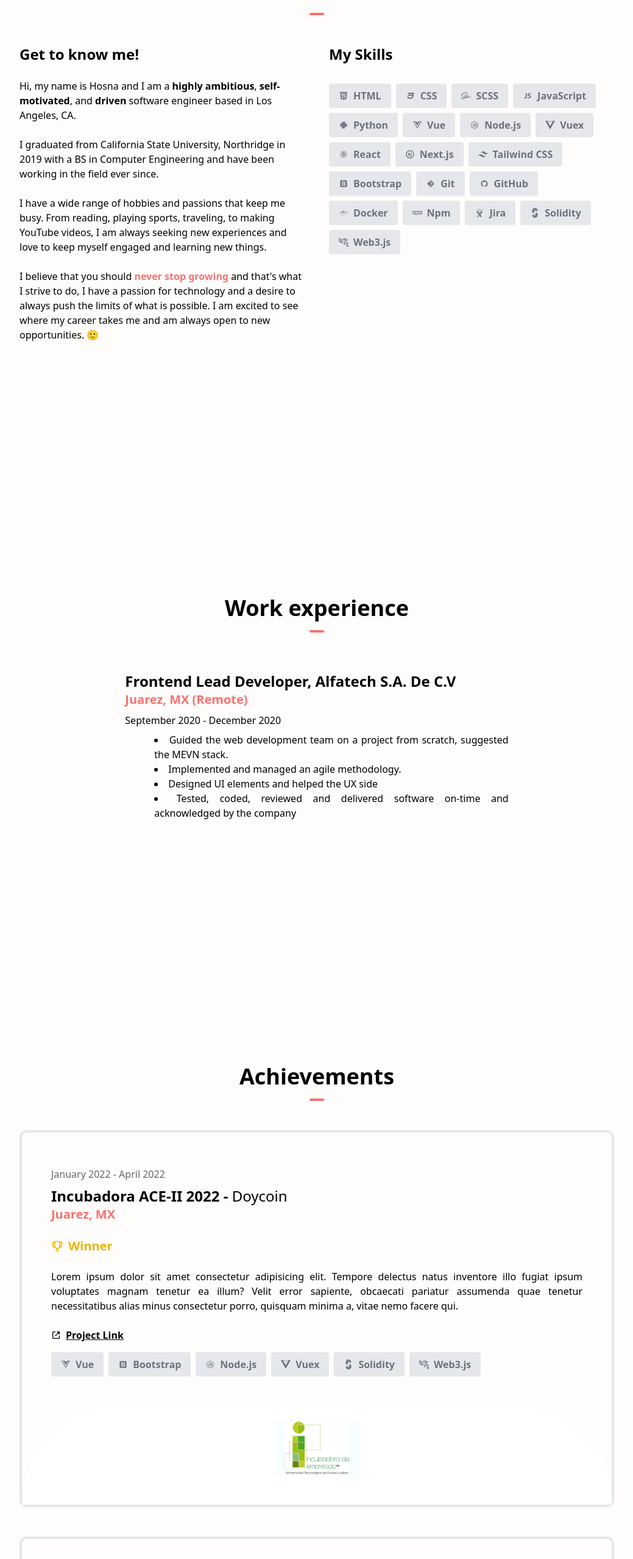
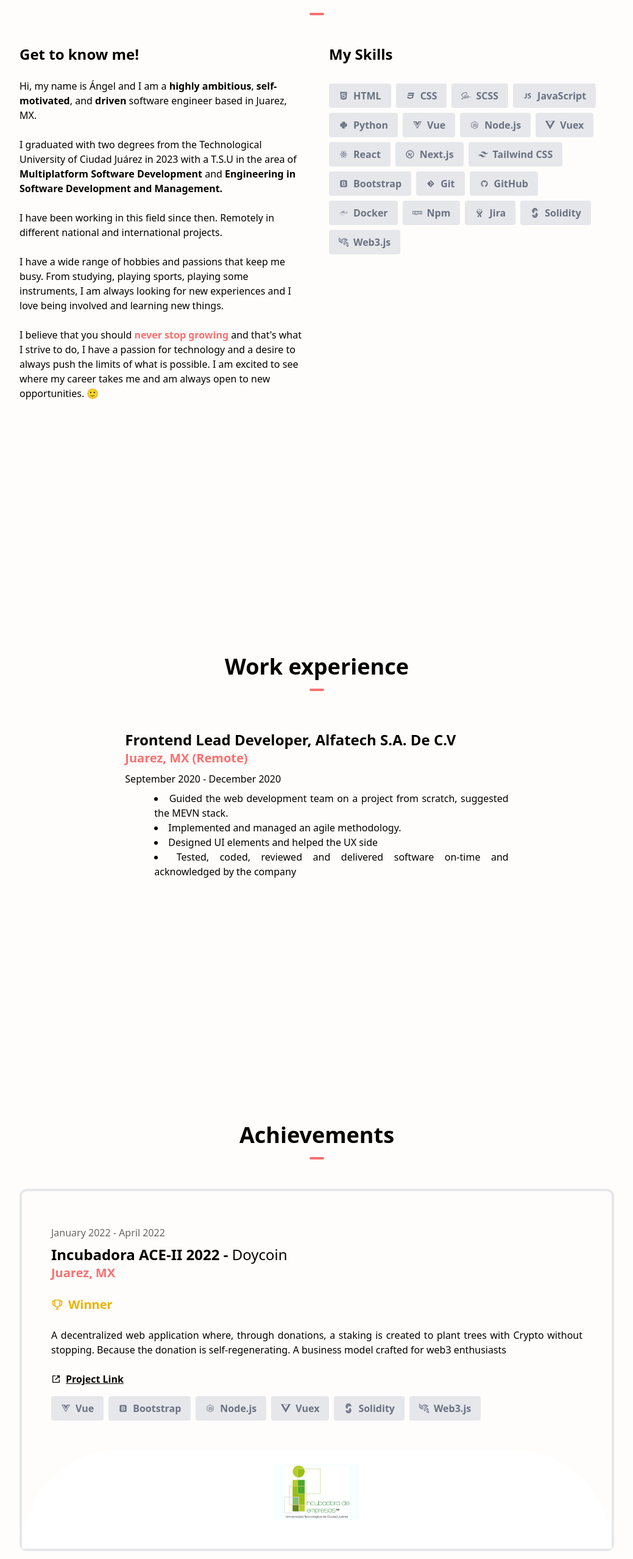
Before and after one commit to srteerra/srteerra, a Next.js app: page / in a window 1280 px wide. Shown: the part 950-3506 px from the top of the page at 61% size, without its empty margins (120-1159 px from the left). Built offline with nearby package versions, Linux system fonts and the light colour scheme.

Commit message:
feat: changes

```diff
--- a/src/components/About/index.jsx
+++ b/src/components/About/index.jsx
@@ -43,24 +43,23 @@ const AboutSection = () => {
               Get to know me!
             </h1>
             <p>
-              Hi, my name is Hosna and I am a{" "}
+              Hi, my name is Ángel and I am a{" "}
               <span className="font-bold">{"highly ambitious"}</span>,
               <span className="font-bold">{" self-motivated"}</span>, and
               <span className="font-bold">{" driven"}</span> software engineer
-              based in Los Angeles, CA.
+              based in Juarez, MX.
             </p>
             <br />
             <p>
-              I graduated from California State University, Northridge in 2019
-              with a BS in Computer Engineering and have been working in the
-              field ever since.
+            I graduated with two degrees from the Technological University of Ciudad Juárez in 2023 with a T.S.U in the area of <span className="font-bold">Multiplatform Software Development</span> and <span className="font-bold">Engineering in Software Development and Management.</span>
             </p>
             <br />
             <p>
-              I have a wide range of hobbies and passions that keep me busy.
-              From reading, playing sports, traveling, to making YouTube videos,
-              I am always seeking new experiences and love to keep myself
-              engaged and learning new things.
+            I have been working in this field since then. Remotely in different national and international projects.
+            </p>
+            <br />
+            <p>
+            I have a wide range of hobbies and passions that keep me busy. From studying, playing sports, playing some instruments, I am always looking for new experiences and I love being involved and learning new things.
             </p>
             <br />
             <p>
--- a/src/components/Achievements/index.jsx
+++ b/src/components/Achievements/index.jsx
@@ -15,6 +15,7 @@ const experience = [
         date: "January 2022 - April 2022",
         location: "Juarez, MX",
         place: "Winner",
+        desc: "A decentralized web application where, through donations, a staking is created to plant trees with Crypto without stopping. Because the donation is self-regenerating. A business model crafted for web3 enthusiasts",
         repo: "https://github.com/srteerra/doycoin",
         stack: [
             { skill: "Vue", icon: <FaVuejs className="my-auto"/>},
@@ -42,6 +43,7 @@ const experience = [
         date: "April 2022",
         location: "Guadalajara, MX",
         place: "Semi-finalist",
+        desc: "An application to solve the AstraZeneca problem, where scientists needed a place to present their ideas and research and thus connect with other researchers from different parts of the world. This idea was developed in just 2 days and reached the prototype phase.",
         repo: "https://github.com/srteerra/covid19-global-research-tracker",
         stack: [
             { skill: "Vue", icon: <FaVuejs className="my-auto"/>},
@@ -76,6 +78,7 @@ const experience = [
         date: "September 2022",
         location: "Remote",
         place: "2nd Place",
+        desc: "A solution was provided to the difficulty of finding jobs in Latin America for people with disabilities. Providing you with a website where they will filter the jobs of your selection and thus find the best option according to your needs.",
         prize: "$3,000 USD",
         stack: [
             { skill: "HTML", icon: <DiHtml5 className="my-auto"/>},
@@ -111,6 +114,7 @@ const experience = [
         date: "November 2022",
         location: "Monterrey, MX",
         place: "Winner",
+        desc: "Bitcoffee is a CrowdFunding Dapp on the RSK network, in which anyone can raise funds for their personal interests, campaigns, charity funds, etc as well as for their followers can follow their goals, this through the use of crypto assets such as RBTC, Stablecoins from RSK or our own token BITC (Bitcoffee Token).",
         prize: "$6,000 USD",
         repo: "https://github.com/srteerra/bitcoffee",
         stack: [
@@ -148,6 +152,7 @@ const experience = [
         date: "February 2023",
         location: "CDMX, MX",
         place: "3rd Place",
+        desc: "Dashy is a decentralized platform built under the solana blockchain that allows users to streamline money transfers through the use of easily accessible QRs.",
         prize: "$500 USD",
         repo: "https://github.com/srteerra/dashy",
         stack: [
@@ -192,6 +197,7 @@ const experience = [
         location: "Remote",
         banner: true,
         place: "Only Participant",
+        desc: "Dashy is a decentralized platform built under the solana blockchain that allows users to streamline money transfers through the use of easily accessible QRs.",
         repo: "https://github.com/srteerra/dashy",
         stack: [
             { skill: "React", icon: <DiReact className="my-auto"/>},
@@ -222,7 +228,7 @@ const AchievementsSection = () => {
         </h1>
 
         <div className="flex flex-wrap justify-center align-middle gap-12 text-left">
-            {experience.map(({event, track, location, place, repo, date, stack, prize, images, banner}, idx) => {
+            {experience.map(({event, track, location, place, repo, date, stack, prize, images, banner, desc}, idx) => {
                 return (
                     <div className="w-100 mx-auto border-4 rounded-xl dark:bg-stone-700" key={idx}>
                         <div className="md:p-12">
@@ -251,7 +257,7 @@ const AchievementsSection = () => {
                                 <p className="text-xl my-6 font-bold text-justify flex align-middle"><span className="flex align-middle my-auto mr-2"><BiTrophy size={20} /></span>{place}</p>
                             }
                             <p className="text-md my-6 text-justify">
-                                Lorem ipsum dolor sit amet consectetur adipisicing elit. Tempore delectus natus inventore illo fugiat ipsum voluptates magnam tenetur ea illum? Velit error sapiente, obcaecati pariatur assumenda quae tenetur necessitatibus alias minus consectetur porro, quisquam minima a, vitae nemo facere qui.
+                                {desc || ""}
                             </p>
                             <p className="my-2 capitalize">
                                 {repo ? <a href={repo} className="font-bold underline flex align-middle"><span className="flex align-middle my-auto mr-2"><BiLinkExternal/></span>Project link</a> : <></>}
```
